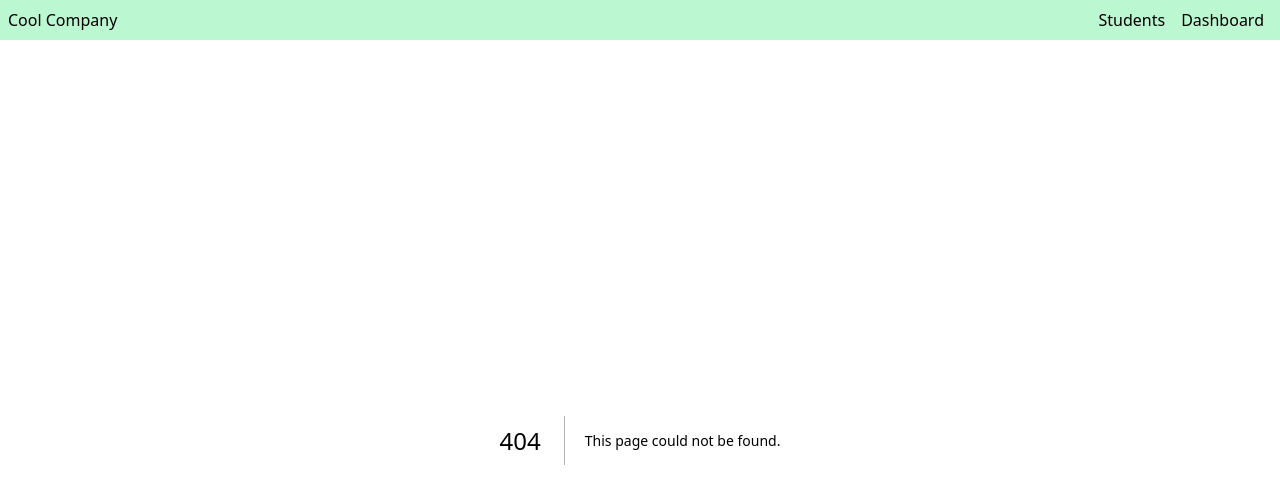
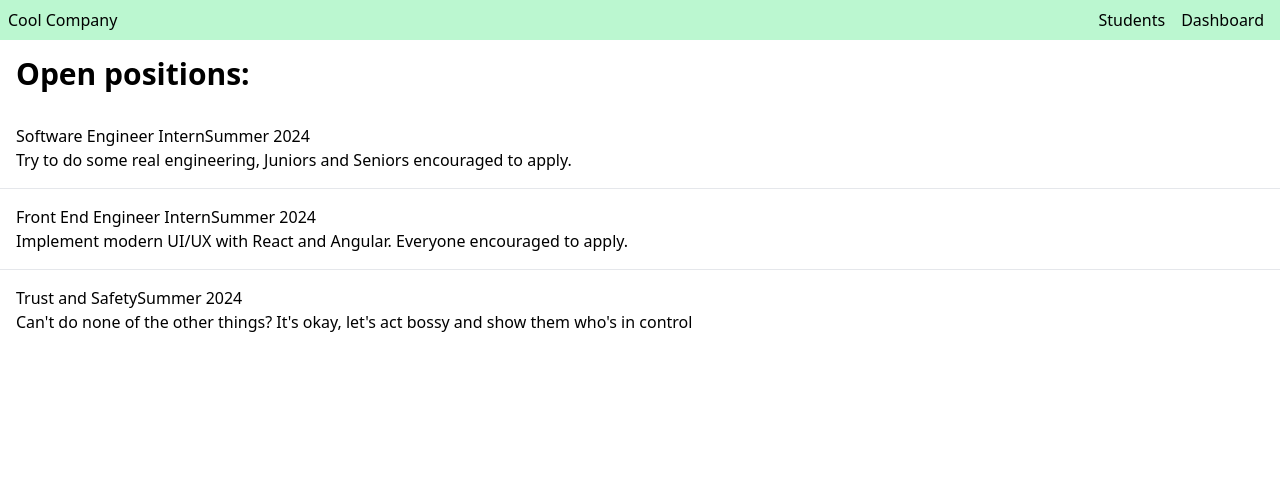
Before and after one commit to masroor47/careers-page-and-resume-parser, a Next.js app: page /jobs in a window 1280 px wide. Before the commit this address had no page. Shown: the top 504 px of the page. Built offline with nearby package versions, Linux system fonts and the light colour scheme.

Commit message:
add open positions list page

```diff
--- /dev/null
+++ b/app/jobs/page.tsx
@@ -0,0 +1,25 @@
+import openPositions from "@/data/openPositions"
+import Link from "next/link"
+
+export default function Page() {
+  return (
+    <main className="flex flex-col">
+      <h1 className="text-3xl font-bold m-4">Open positions:</h1>
+
+      <ul className="flex flex-col divide-y">
+        {openPositions.map((position, id) => (
+          <Link href="./apply">
+            <div key={id} className="p-4">
+              <div className="flex">
+                <h1>{position.title}</h1>
+                <span> </span>
+                <h1>{position.season}</h1>
+              </div>
+              <p>{position.description}</p>
+            </div>
+          </Link>
+        ))}
+      </ul>
+    </main>
+  )
+}
--- /dev/null
+++ b/data/openPositions.ts
@@ -0,0 +1,22 @@
+
+
+const openPositions: {title: string, description: string, season: string}[] = [
+  {
+    title: 'Software Engineer Intern',
+    description: 'Try to do some real engineering, Juniors and Seniors encouraged to apply.',
+    season: 'Summer 2024',
+  },
+  {
+    title: 'Front End Engineer Intern',
+    description: 'Implement modern UI/UX with React and Angular. Everyone encouraged to apply.',
+    season: 'Summer 2024',
+  },
+  {
+    title: 'Trust and Safety',
+    description: "Can't do none of the other things? It's okay, let's act bossy and show them who's in control",
+    season: 'Summer 2024',
+  },
+
+]
+
+export default openPositions
```
